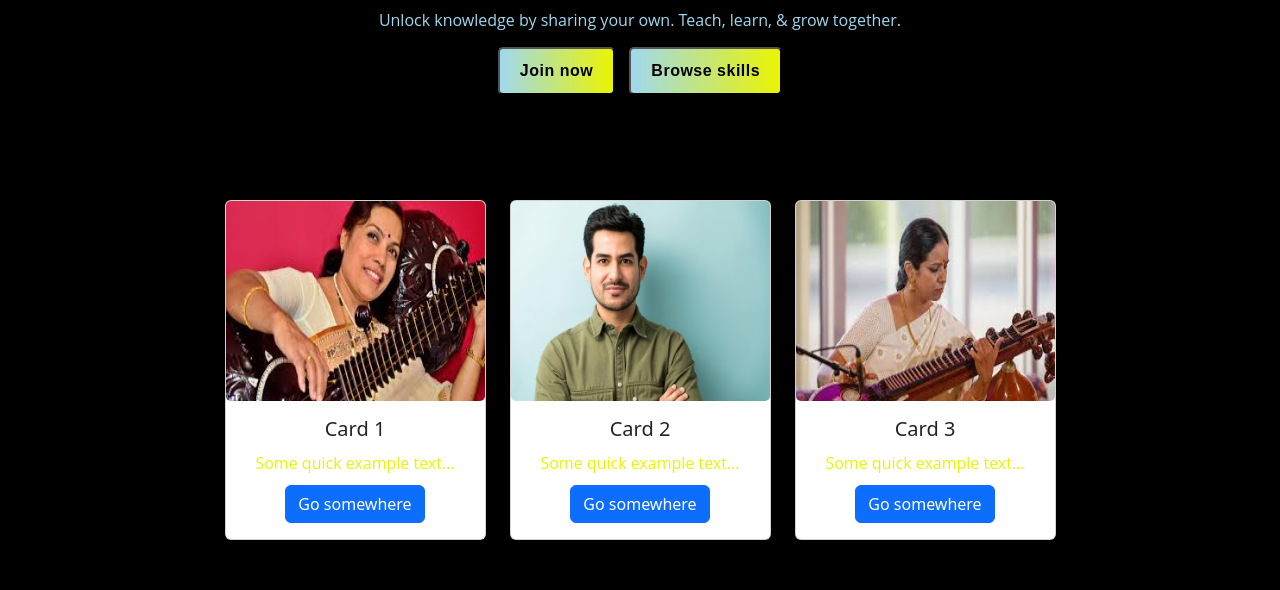
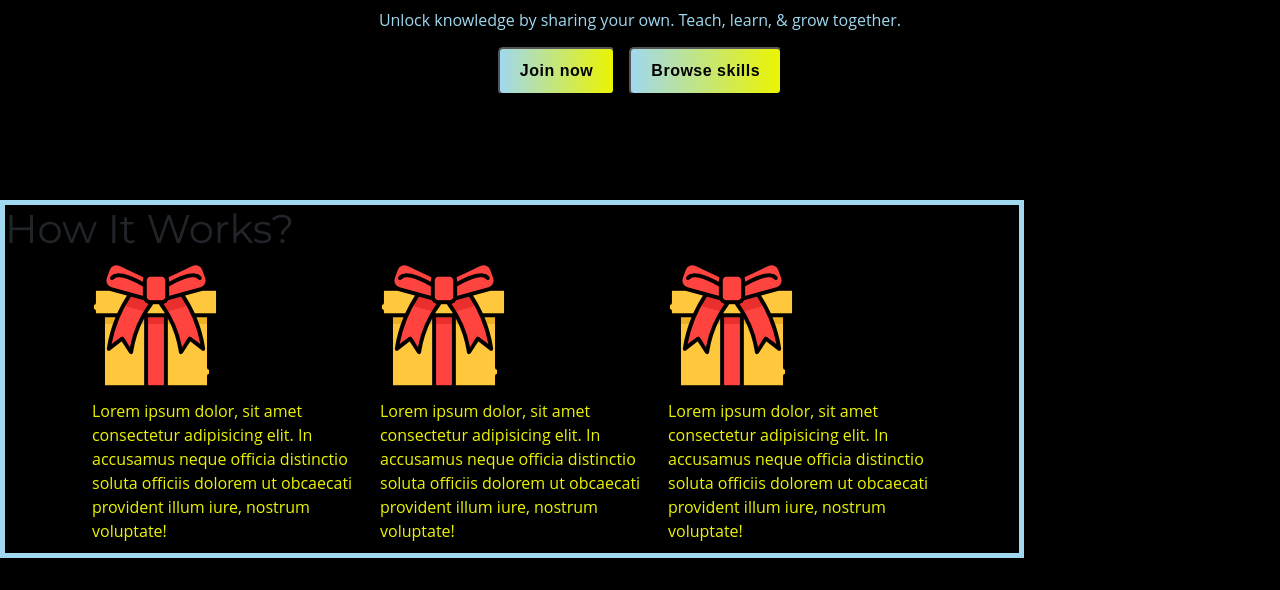
Before and after one commit to Isoo-Pal/TalentBridge, a Django app: page / in a window 1280 px wide. Shown: the part 210-800 px from the top of the page. Run offline with Django 4.2, Linux system fonts and the light colour scheme.

Commit message:
Added How It Works section in home page

```diff
--- a/TalentBridge/myapp/templates/myapp/home.html
+++ b/TalentBridge/myapp/templates/myapp/home.html
@@ -11,7 +11,7 @@
 <button>Browse skills</button>
 </div>
 
-<div class="container text-center cards-wrapper">
+{% comment %} <div class="container text-center cards-wrapper">
   <div class="row justify-content-center">
 
     <div class="col-md-3">
@@ -48,7 +48,32 @@
     </div>
 
   </div>
+</div> {% endcomment %}
+
+<div class="workingSection">
+  <h1>How It Works?</h1>
+
+  <div class="row justify-content-center workingImages">
+      <div class="col-md-3" style="width:18rem">
+        <img src="{% static 'images/icons/giftBox.png' %}" alt="gift box">
+        <p>Lorem ipsum dolor, sit amet consectetur adipisicing elit. In accusamus neque officia distinctio soluta officiis dolorem ut obcaecati provident illum iure, nostrum voluptate!</p>
+    </div>
+
+    <div class="col-md-3" style="width:18rem">
+
+        <img src="{% static 'images/icons/giftBox.png' %}" alt="gift box">
+        <p>Lorem ipsum dolor, sit amet consectetur adipisicing elit. In accusamus neque officia distinctio soluta officiis dolorem ut obcaecati provident illum iure, nostrum voluptate!</p>
+
+    </div>
+
+    <div class="col-md-3" style="width:18rem">
+
+        <img src="{% static 'images/icons/giftBox.png' %}" alt="gift box">
+        <p>Lorem ipsum dolor, sit amet consectetur adipisicing elit. In accusamus neque officia distinctio soluta officiis dolorem ut obcaecati provident illum iure, nostrum voluptate!</p>
+
+    </div>
+  </div>
+
 </div>
 
-
 {% endblock content %}
--- a/TalentBridge/myapp/templates/myapp/layout/layout.html
+++ b/TalentBridge/myapp/templates/myapp/layout/layout.html
@@ -8,7 +8,6 @@
     <link rel="stylesheet" href="https://cdn.jsdelivr.net/npm/bootstrap@5.3.8/dist/css/bootstrap.min.css">
     <link rel="stylesheet" href="{% static 'css/style.css' %}">
     <link href="https://fonts.googleapis.com/css2?family=Montserrat:wght@400;600&display=swap" rel="stylesheet">
-    <link rel="jsfile" href="{% static 'js/script.js' %}">
     <title>
         {% block title %}{% endblock title %}
     </title>
--- a/TalentBridge/static/css/style.css
+++ b/TalentBridge/static/css/style.css
@@ -42,6 +42,12 @@ button {
     cursor: pointer;
 }
 
-.card-img-top{
+/* .card-img-top{
   border-radius: 5px;
+} */
+
+.workingSection{
+  width: 80%;
+  align-items: center;
+  border: 5px solid #A0D8EF
 }
```
Also changed, not shown: TalentBridge/static/images/icons/giftBox.png (added).
